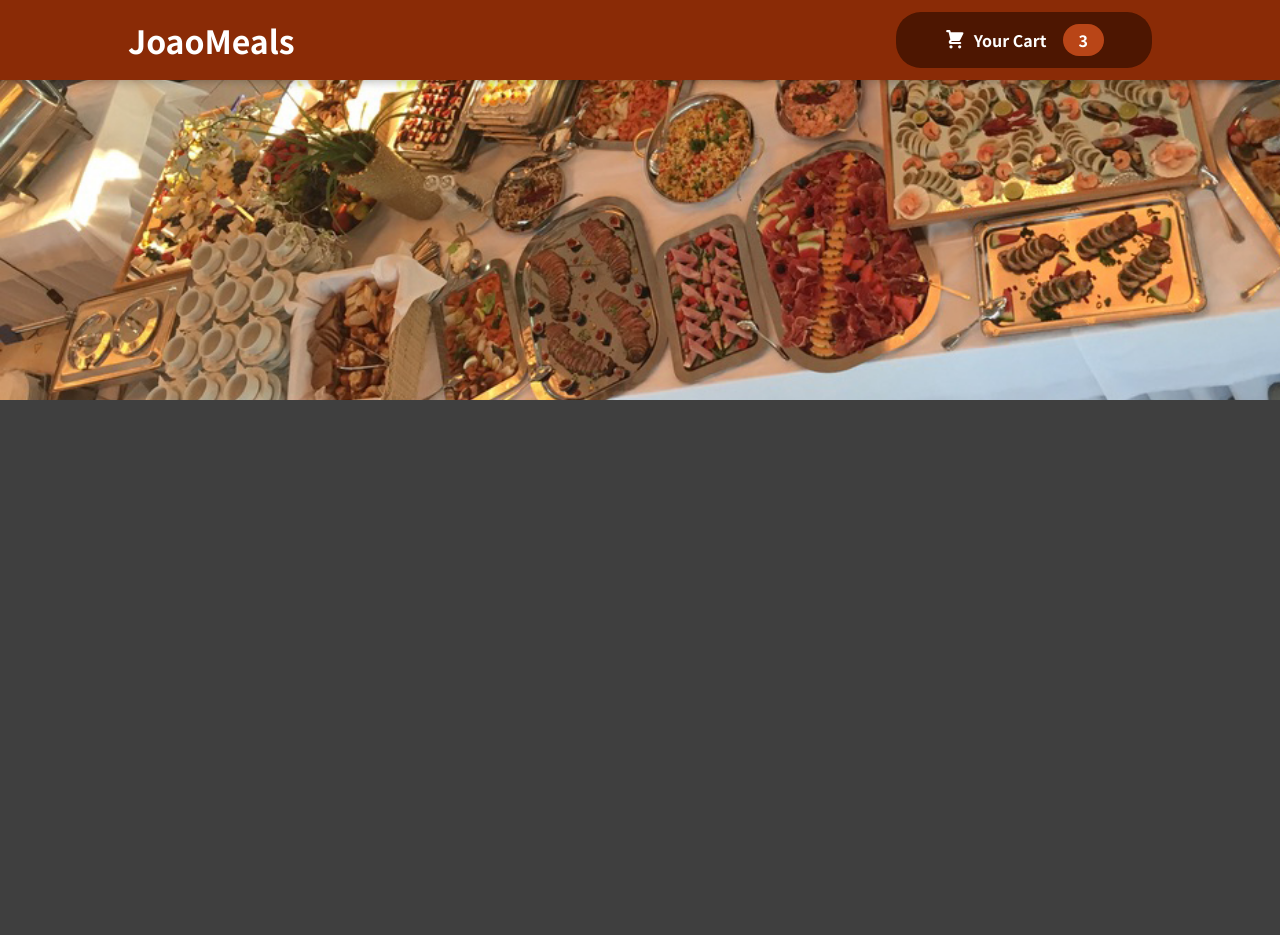
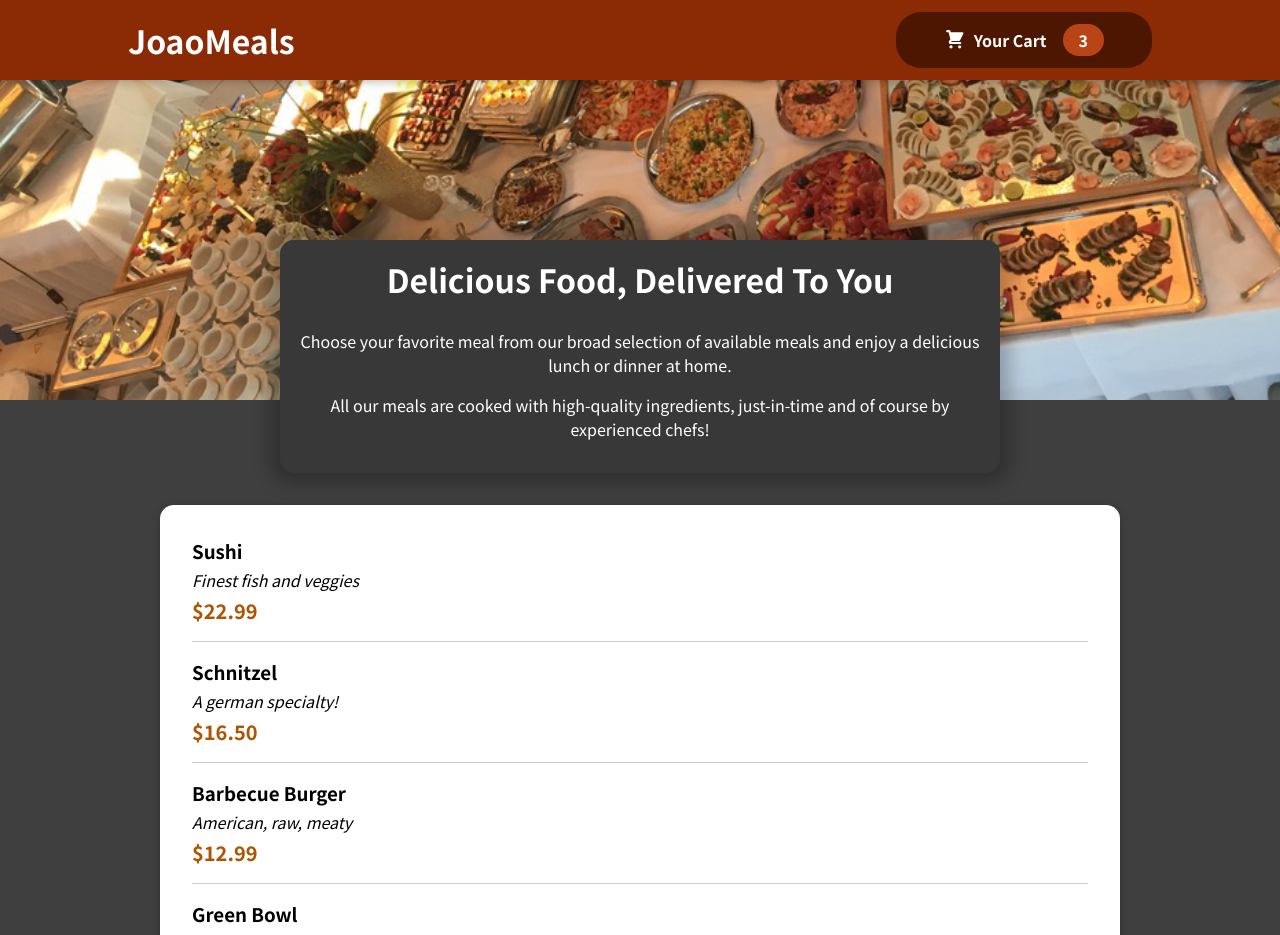
Before and after one commit to JoaoNJC/joaomeals, a React (Create React App) app: page / in a window 1280 px wide. Shown: the top 935 px of the page. Before the commit the page ends 800 px from the top, so only its background shows below. Built offline with nearby package versions, Linux system fonts and the light colour scheme.

Commit message:
Meals skeleton. Summary + List + Card component.

```diff
--- a/src/App.js
+++ b/src/App.js
@@ -1,10 +1,14 @@
 import React, { Fragment } from 'react';
 import Header from './Components/Layout/Header';
+import Meals from './Components/Meals/Meals';
 
 const App = (props) => {
   return (
     <Fragment>
       <Header />
+      <main>
+        <Meals />
+      </main>
     </Fragment>
   )
 }
--- a/src/Components/Layout/Header.module.css
+++ b/src/Components/Layout/Header.module.css
@@ -25,5 +25,4 @@
   width: 110%;
   height: 100%;
   object-fit: cover;
-
 }
--- /dev/null
+++ b/src/Components/Meals/AvailableMeals.js
@@ -0,0 +1,54 @@
+import classes from './AvailableMeals.module.css'
+import MealItem from './MealItem/MealItem'
+import Card from '../UI/Card'
+
+const DUMMY_MEALS = [
+  {
+    id: 'm1',
+    name: 'Sushi',
+    description: 'Finest fish and veggies',
+    price: 22.99,
+  },
+  {
+    id: 'm2',
+    name: 'Schnitzel',
+    description: 'A german specialty!',
+    price: 16.5,
+  },
+  {
+    id: 'm3',
+    name: 'Barbecue Burger',
+    description: 'American, raw, meaty',
+    price: 12.99,
+  },
+  {
+    id: 'm4',
+    name: 'Green Bowl',
+    description: 'Healthy...and green...',
+    price: 18.99,
+  },
+];
+
+const AvailableMeals = (props) => {
+
+  const mealsList = DUMMY_MEALS.map((meal) => (
+    <MealItem
+      key={meal.id}
+      name={meal.name}
+      description={meal.description}
+      price={meal.price}
+    />
+  ))
+
+  return (
+    <section className={classes.meals}>
+      <Card>
+        <ul>
+          {mealsList}
+        </ul>
+      </Card>
+    </section>
+  )
+}
+
+export default AvailableMeals;
--- /dev/null
+++ b/src/Components/Meals/AvailableMeals.module.css
@@ -0,0 +1,24 @@
+.meals {
+  max-width: 60rem;
+  width: 90%;
+  margin: 2rem auto;
+  animation: meals-appear 1s ease-out forwards;
+}
+
+.meals ul {
+  list-style: none;
+  margin: 0;
+  padding: 0;
+}
+
+@keyframes meals-appear {
+  from {
+    opacity: 0;
+    transform: translateY(3rem);
+  }
+
+  to {
+    opacity: 1;
+    transform: translateY(0);
+  }
+}
--- /dev/null
+++ b/src/Components/Meals/MealItem/MealItem.js
@@ -0,0 +1,18 @@
+import classes from './MealItem.module.css'
+
+const MealItem = (props) => {
+  const price = `$${props.price.toFixed(2)}`;
+
+  return (
+    <li className={classes.meal}>
+      <div>
+        <h3>{props.name}</h3>
+        <div className={classes.description}>{props.description}</div>
+        <div className={classes.price}>{price}</div>
+      </div>
+      <div></div>
+    </li>
+  )
+}
+
+export default MealItem;
--- /dev/null
+++ b/src/Components/Meals/MealItem/MealItem.module.css
@@ -0,0 +1,22 @@
+.meal {
+  display: flex;
+  justify-content: space-between;
+  margin: 1rem;
+  padding-bottom: 1rem;
+  border-bottom: 1px solid #ccc;
+}
+
+.meal h3 {
+  margin: 0 0 0.25rem 0;
+}
+
+.description {
+  font-style: italic;
+}
+
+.price {
+  margin-top: 0.25rem;
+  font-weight: bold;
+  color: #ad5502;
+  font-size: 1.25rem;
+}
--- /dev/null
+++ b/src/Components/Meals/Meals.js
@@ -0,0 +1,16 @@
+import { Fragment } from 'react';
+
+import MealsSummary from './MealsSummary';
+import AvailableMeals from './AvailableMeals';
+
+const Meals = () => {
+
+  return (
+    <Fragment>
+      <MealsSummary />
+      <AvailableMeals />
+    </Fragment>
+  )
+}
+
+export default Meals
--- /dev/null
+++ b/src/Components/Meals/MealsSummary.js
@@ -0,0 +1,19 @@
+import classes from './MealsSummary.module.css'
+
+const MealsSummary = () => {
+  return (
+    <section className={classes.summary}>
+      <h2>Delicious Food, Delivered To You</h2>
+      <p>
+        Choose your favorite meal from our broad selection of available meals
+        and enjoy a delicious lunch or dinner at home.
+      </p>
+      <p>
+        All our meals are cooked with high-quality ingredients, just-in-time and
+        of course by experienced chefs!
+      </p>
+    </section>
+  );
+};
+
+export default MealsSummary;
--- /dev/null
+++ b/src/Components/Meals/MealsSummary.module.css
@@ -0,0 +1,18 @@
+.summary {
+  text-align: center;
+  max-width: 45rem;
+  width: 90%;
+  margin: auto;
+  margin-top: -10rem;
+  position: relative;
+  background-color: #383838;
+  color: white;
+  border-radius: 14px;
+  padding: 1rem;
+  box-shadow: 0 1px 18px 10px rgba(0, 0, 0, 0.25);
+}
+
+.summary h2 {
+  font-size: 2rem;
+  margin-top: 0;
+}
--- /dev/null
+++ b/src/Components/UI/Card.js
@@ -0,0 +1,12 @@
+import classes from './Card.module.css'
+
+const Card = (props) => {
+
+  return (
+    <div className={classes.card}>
+      {props.children}
+    </div>
+  )
+}
+
+export default Card;
--- /dev/null
+++ b/src/Components/UI/Card.module.css
@@ -0,0 +1,6 @@
+.card {
+  padding: 1rem;
+  box-shadow: 0 2px 8px rgba(0, 0, 0, 0.25);
+  border-radius: 14px;
+  background-color: white;
+}
```
Also changed, not shown: src/Components/Meals/MealItem/MealItemForm.js (added).
